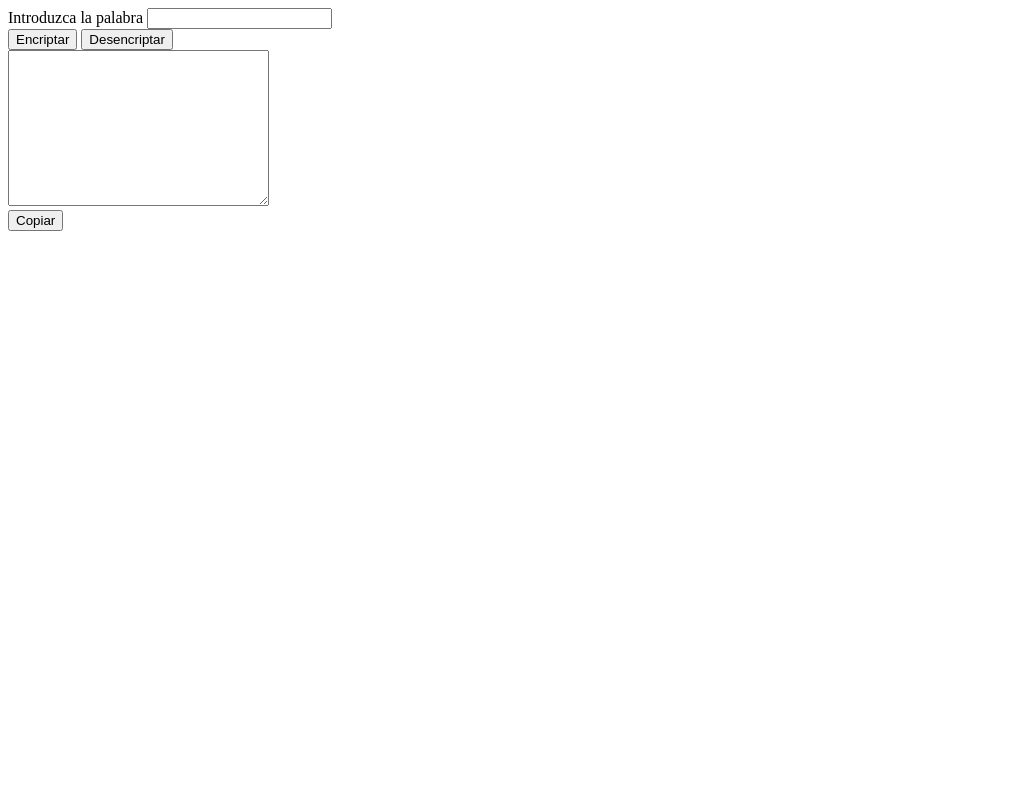
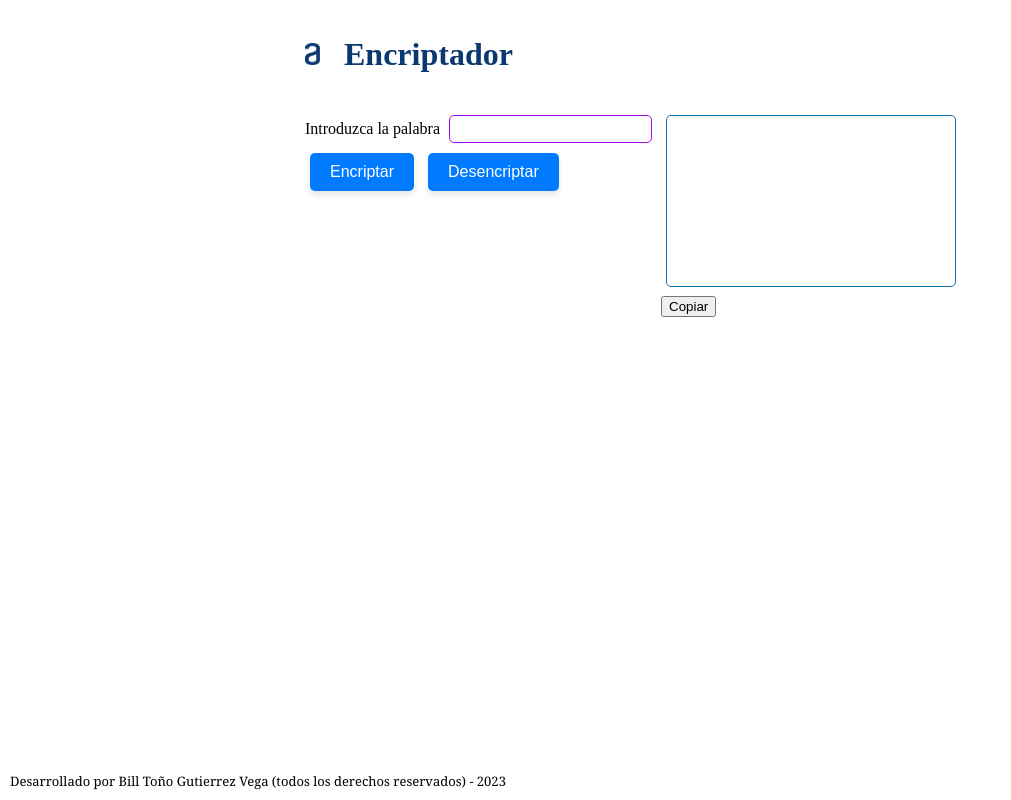
Before and after one commit to BillGutierrezVega/Encriptador, a plain HTML site: page index.html in a window 1280 px wide. Shown: the whole page, without its empty margins (0-1011 px from the left). Drawn offline with Linux system fonts and the light colour scheme.

Commit message:
Agregando estilos

```diff
--- /dev/null
+++ b/css/estilos.css
@@ -0,0 +1,127 @@
+body {
+    width: 700px;
+    margin: 0 auto;
+}
+
+main {
+    margin: 15px;
+}
+
+header {
+    margin: 15px;
+}
+
+header h1 {
+    position: relative;
+    display: inline-block;
+    color: #0A3871;
+}
+
+header img {
+    position: relative;
+    display: inline-block;
+    width: 15px;
+    padding-right: 20px;
+}
+
+.input-botones {
+    display: inline-block;
+    vertical-align: top;
+}
+
+.textarea-copia {
+    display: inline-block;
+    position: relative;
+    margin: 0 auto;
+}
+
+input {
+    border-radius: 5px;
+    border: 1px solid #a60bee;
+    background-color: #fff;
+    color: #3d08a0;
+    font-size: 14px;
+    padding: 5px 10px;
+    margin: 5px;
+}
+
+input:focus {
+    border-color: #6c9ef8;
+    outline: none; /* Para quitar el contorno predeterminado del foco en algunos navegadores */
+    box-shadow: 0 0 5px #6c9ef8;/* Para agregar un efecto de sombra al estar seleccionado */
+}
+
+/* TEXTAREA */
+textarea {
+    resize: none;
+    border-radius: 5px;
+    border: 1px solid #0c71ac;
+    background-color: #fff;
+    color: #3d08a0;
+    font-size: 14px;
+    padding: 5px 10px;
+    margin: 5px;
+}
+
+textarea:focus {
+    border-color: #2d0bec;
+    outline: none;
+    box-shadow: 0 0 5px #6c9ef8;
+}
+
+/*BOTONES  */
+
+#btn-encriptar {
+    border: none;
+    border-radius: 5px;
+    background-color: #007bff;
+    color: #fff;
+    font-size: 16px;
+    padding: 10px 20px;
+    margin: 5px;
+    cursor: pointer;/* Cambia el cursor a un puntero al pasar el ratón */
+    box-shadow: 0 4px 6px rgba(0, 0, 0, 0.1);/* Agrega efecto de sombra */
+    transition: background-color 0.3s ease;/* Transiciones para suavizar las animaciones */
+}
+
+#btn-encriptar:hover {
+    background-color: #0056b3;
+}
+
+#btn-encriptar:active {
+    background-color: #00396c;
+}
+
+
+#btn-desencriptar {
+    border: none;
+    border-radius: 5px;
+    background-color: #007bff;
+    color: #fff;
+    font-size: 16px;
+    padding: 10px 20px;
+    margin: 5px;
+    cursor: pointer;
+    /* Agrega efecto de sombra */
+    box-shadow: 0 4px 6px rgba(0, 0, 0, 0.1);
+    /* Transiciones para suavizar las animaciones */
+    transition: background-color 0.3s ease;
+}
+
+#btn-desencriptar:hover {
+    background-color: #0056b3;
+}
+
+#btn-desencriptar:active {
+    background-color: #00396c;
+}
+
+footer {
+    font-size: 13px;
+    font-family: Georgia, serif;
+    position: absolute;
+    bottom: 0; /* Fija el elemento al fondo de la página */
+    left: 0;
+    right: 0;
+    padding: 10px;
+}
--- a/index.html
+++ b/index.html
@@ -5,12 +5,30 @@
     <meta http-equiv="X-UA-Compatible" content="IE=edge">
     <meta name="viewport" content="width=device-width, initial-scale=1.0">
     <title>Encriptador</title>
+    <link rel="stylesheet" href="css/estilos.css">
 </head>
 <body>
-    Introduzca la palabra <input id="secreto" type="text"><br>
-    <button onclick="encriptarTexto()">Encriptar</button> <button onclick="desencriptar()">Desencriptar</button><br>
-    <textarea name="" id="textareas" cols="30" rows="10"></textarea><br>
-    <button onclick="copiaTextarea()">Copiar</button>
+    <header>
+        <img src="img/a.jpg" alt="" id="imagen-a">
+        <h1>Encriptador</h1>
+    </header>
+
+    <main>
+        <div class="input-botones">
+            <label for="">Introduzca la palabra </label>
+            <input id="secreto" type="text"><br>
+            <button onclick="encriptarTexto()" id="btn-encriptar">Encriptar</button>
+            <button onclick="desencriptar()" id="btn-desencriptar">Desencriptar</button><br>
+        </div>
+
+        <div class="textarea-copia">
+            <textarea name="" id="textareas" cols="30" rows="10"></textarea><br>
+            <button onclick="copiaTextarea()">Copiar</button>
+        </div>
+
+    </main>
+
+    <footer>Desarrollado por Bill Toño Gutierrez Vega (todos los derechos reservados) - 2023</footer>
 
     <script>
 
```
Also changed, not shown: img/1.png (added), img/a.jpg (added).
